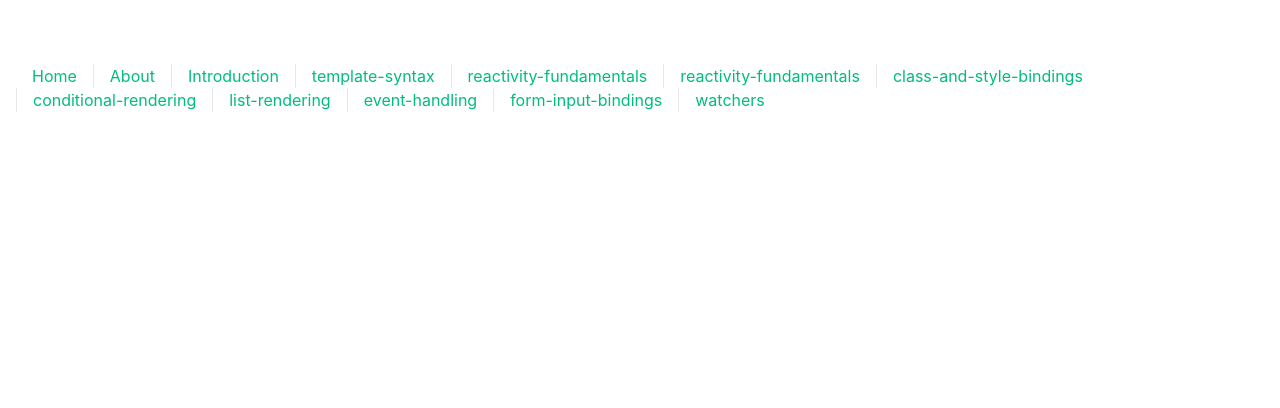
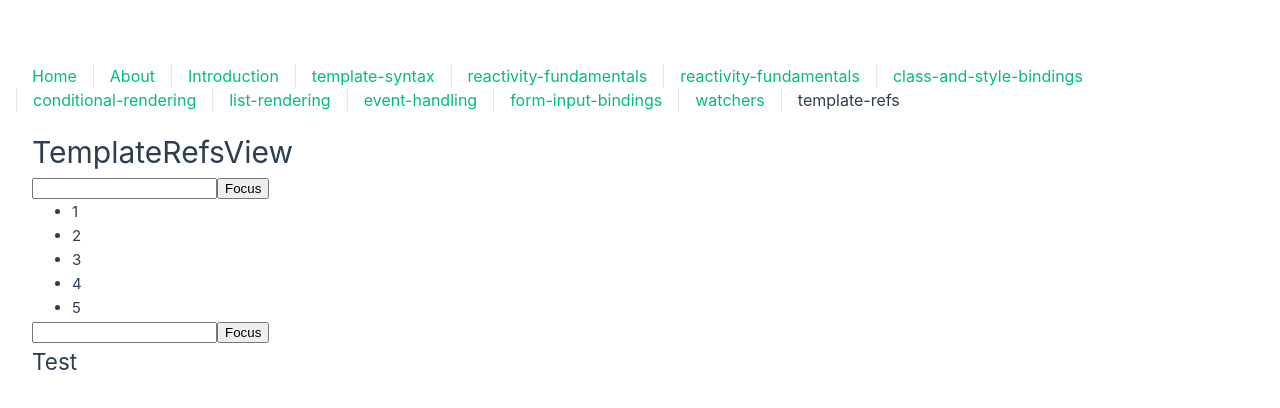
Before and after one commit to Johnny-Jackpot/sandbox, a Vue app in the folder vue/vue-project/: page /essentials/template-refs in a window 1280 px wide. Shown: the top 408 px of the page. Built offline with nearby package versions, Linux system fonts and the light colour scheme; the HTML template or start-up script is replaced by a standard one.

Commit message:
template refs

```diff
--- a/vue/vue-project/src/App.vue
+++ b/vue/vue-project/src/App.vue
@@ -23,6 +23,8 @@ import HelloWorld from './components/HelloWorld.vue'
         <RouterLink to="/essentials/event-handling">event-handling</RouterLink>
         <RouterLink to="/essentials/form-input-bindings">form-input-bindings</RouterLink>
         <RouterLink to="/essentials/watchers">watchers</RouterLink>
+        <RouterLink to="/essentials/template-refs">template-refs</RouterLink>
+
       </nav>
     </div>
   </header>
--- /dev/null
+++ b/vue/vue-project/src/components/TestComponent.vue
@@ -0,0 +1,13 @@
+<script setup lang="ts">
+import { ref } from 'vue';
+
+const a = ref(1);
+
+defineExpose({
+  a
+})
+</script>
+
+<template>
+  <h2>Test</h2>
+</template>
--- a/vue/vue-project/src/router/index.ts
+++ b/vue/vue-project/src/router/index.ts
@@ -70,6 +70,11 @@ const router = createRouter({
           name: 'watchers',
           component: () => import('../views/essentials/WatchersView.vue'),
         },
+        {
+          path: 'template-refs',
+          name: 'template-refs',
+          component: () => import('../views/essentials/TemplateRefsView.vue'),
+        },
       ],
     },
   ],
--- /dev/null
+++ b/vue/vue-project/src/views/essentials/TemplateRefsView.vue
@@ -0,0 +1,36 @@
+<script setup lang="ts">
+import { onMounted, reactive, ref, useTemplateRef } from 'vue';
+import TestComponent from '@/components/TestComponent.vue';
+
+const input = useTemplateRef('input');
+const listItemsRefs = useTemplateRef('list-items');
+const items = reactive([1, 2, 3, 4, 5]);
+onMounted(() => {
+  console.log(listItemsRefs.value);
+});
+const anotherInput = ref();
+
+const testComponentRef = useTemplateRef('test-component');
+onMounted(() => {
+  console.log(testComponentRef.value);
+});
+
+</script>
+
+<template>
+  <h1>TemplateRefsView</h1>
+  <input type="text" ref="input">
+  <button @click="input?.focus()">Focus</button>
+  <div>
+    <ul>
+      <li v-for="item in items" :key="item" ref="list-items">{{ item }}</li>
+    </ul>
+  </div>
+  <div>
+    <input type="text" :ref="(el) => anotherInput = el" />
+    <button @click="anotherInput?.focus()">Focus</button>
+  </div>
+  <TestComponent ref="test-component" />
+</template>
+
+<style></style>
```
